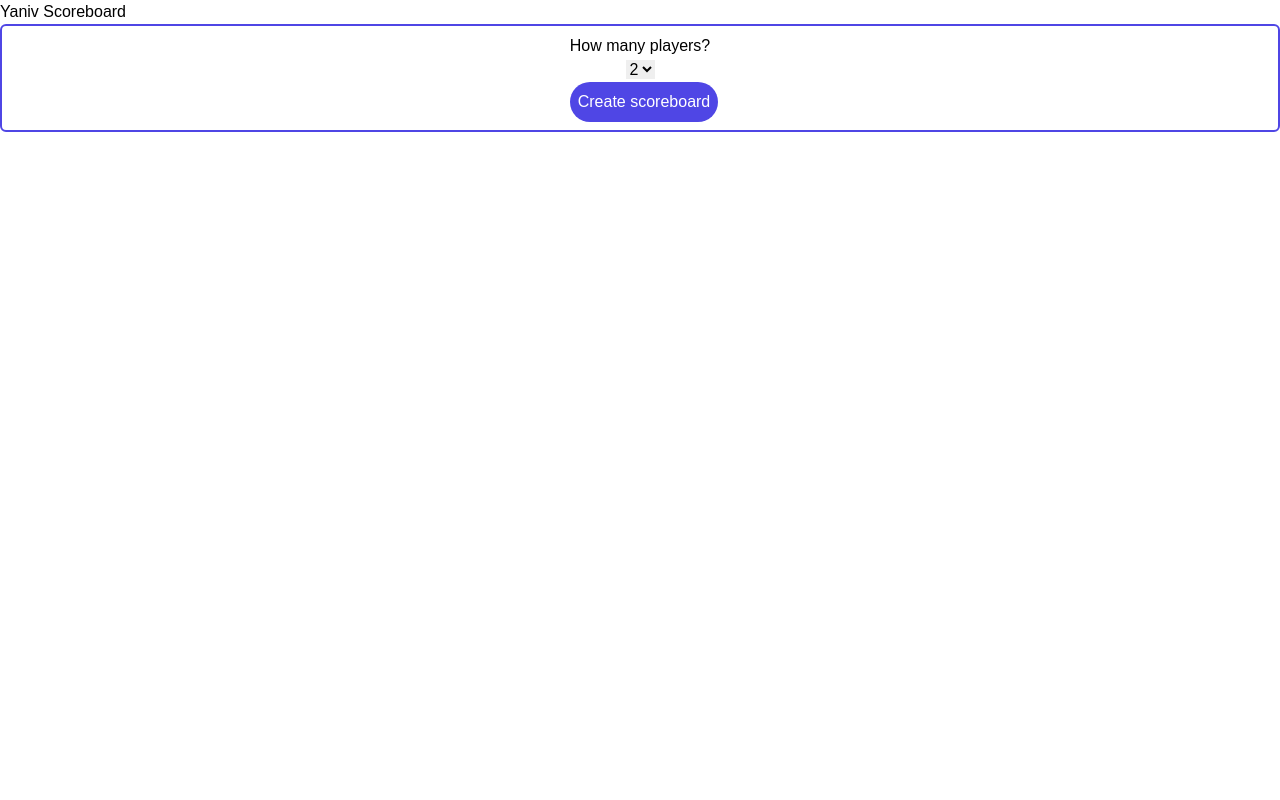
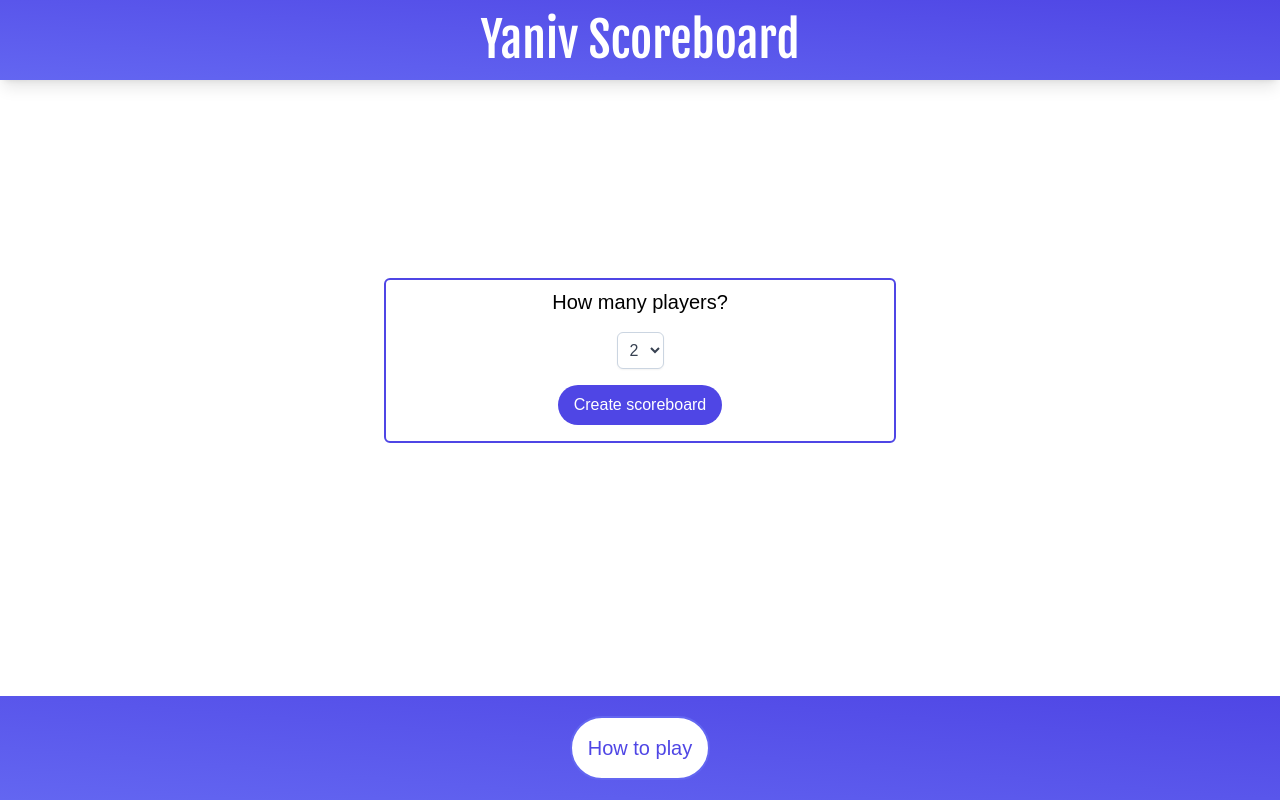
Before and after one commit to EllieD33/yaniv-app, a React (Vite) app: page /pages/ScoreBoard in a window 1280 px wide. Built offline with nearby package versions, Linux system fonts and the light colour scheme; a web font is replaced by a local one.

Commit message:
styles scoreboard at initial load state

```diff
--- a/src/components/NumberOfPlayers.jsx
+++ b/src/components/NumberOfPlayers.jsx
@@ -14,17 +14,17 @@ function NumberOfPlayers({ setNumberOfPlayers }) {
     }
 
     return (
-        <form onSubmit={handleSubmit} className="py-2 flex justify-center flex-col border-2 border-indigo-600 rounded-md text-center">
+        <form onSubmit={handleSubmit} className="w-full py-2 mx-2 -mt-40 max-w-lg flex space-y-2 justify-center flex-col border-2 border-indigo-600 rounded-md text-center">
             <div>
-                <label htmlFor="numberOfPlayers">How many players?</label>
+                <label className="text-xl" htmlFor="numberOfPlayers">How many players?</label>
             </div>
             <div>
-                <div>
-                    <div>
+                <div className="my-2" >
                     <select
                         name="numberOfPlayers"
                         id="numberOfPlayers"
                         onChange={handleChange}
+                        className="p-2 border border-slate-300 rounded-md bg-white text-gray-700 shadow-sm focus:outline-none focus:ring-2 focus:ring-indigo-600 focus:border-indigo-600"
                         >
                         {[2, 3, 4, 5, 6, 7, 8].map((option, index) => (
                             <option
@@ -36,8 +36,7 @@ function NumberOfPlayers({ setNumberOfPlayers }) {
                         ))}
                     </select>
                 </div>
-                    <button className="ml-2 bg-indigo-600 text-white rounded-full p-2">Create scoreboard</button>
-                </div>
+                <button className="m-2 py-2 px-4 bg-indigo-600 text-white rounded-full">Create scoreboard</button>
             </div>
         </form>
     )
--- a/src/pages/ScoreBoard.jsx
+++ b/src/pages/ScoreBoard.jsx
@@ -1,6 +1,7 @@
 import { useState, useEffect } from "react";
 import NumberOfPlayers from "../components/NumberOfPlayers";
 import PlayerScoreCard from "../components/PlayerScoreCard";
+import NavButton from "../components/NavButton";
 
 function ScoreBoard() {
     const [numberOfPlayers, setNumberOfPlayers] = useState(0);
@@ -54,11 +55,18 @@ function ScoreBoard() {
     }
 
     return (
-        <div>
-            <header>
-                <h1>Yaniv Scoreboard</h1>
+        <div className="min-h-screen flex flex-col">
+            <header className="bg-gradient-to-bl from-indigo-600 to-indigo-500 text-white shadow-lg">
+                <h1 className="font-heading text-5xl px-2 py-4 text-center" >Yaniv Scoreboard</h1>
+                <nav className="fixed bottom-0 w-full bg-gradient-to-bl from-indigo-600 to-indigo-500 flex items-center justify-center">
+                    <NavButton
+                        linkTo="/pages/Rules"
+                        navText="How to play"
+                        filled={true}
+                    />
+                </nav>
             </header>
-            <main>
+            <main className="flex flex-1 items-center justify-center" >
                 {isNumberOfPlayersVisible && <NumberOfPlayers setNumberOfPlayers={setNumberOfPlayers} />}
                 {players && players.map((player, index) => (
                         <PlayerScoreCard key={index} player={player} updatePlayer={updatePlayer} />
```
Lines whose indentation alone changed are shown as unchanged.
